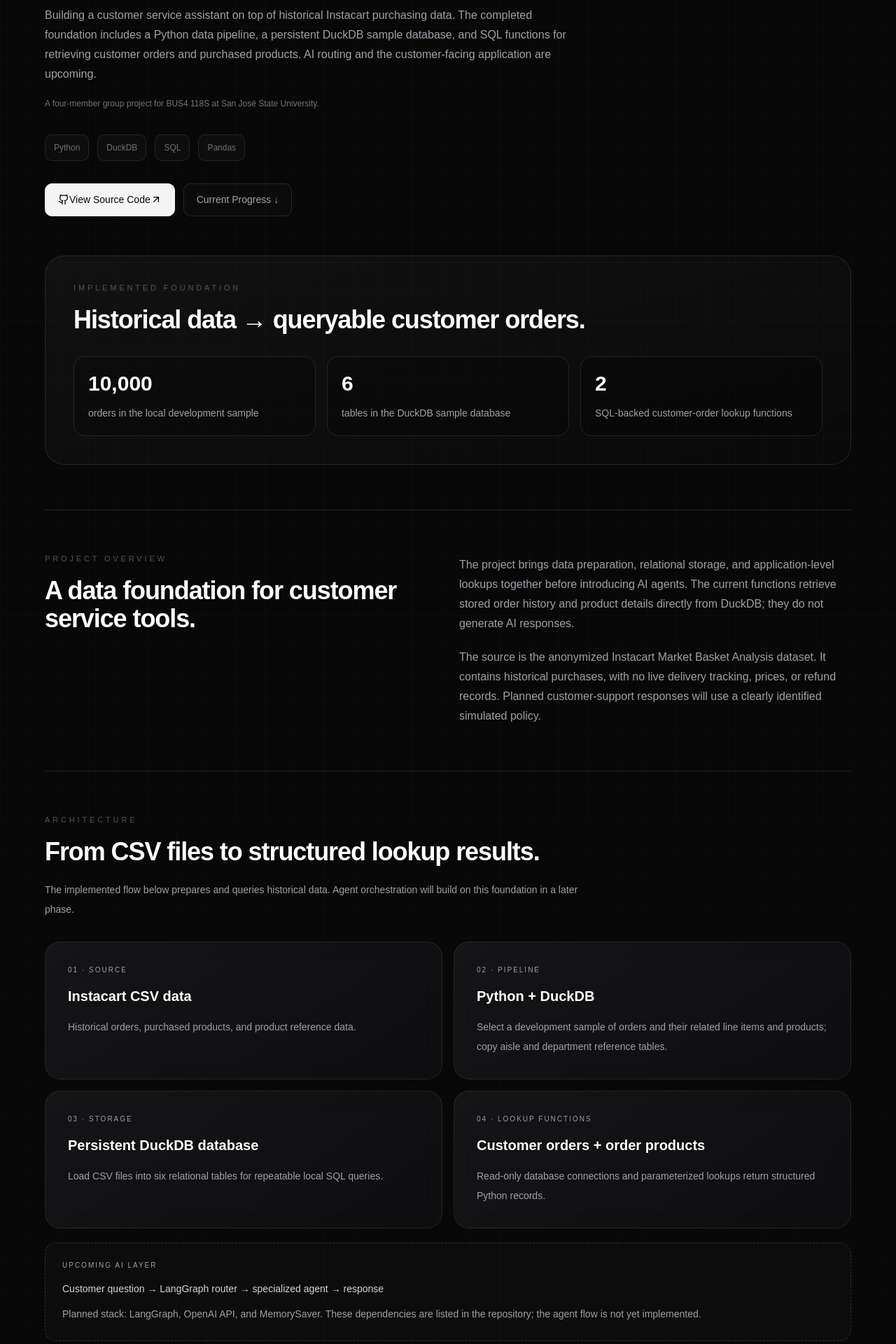
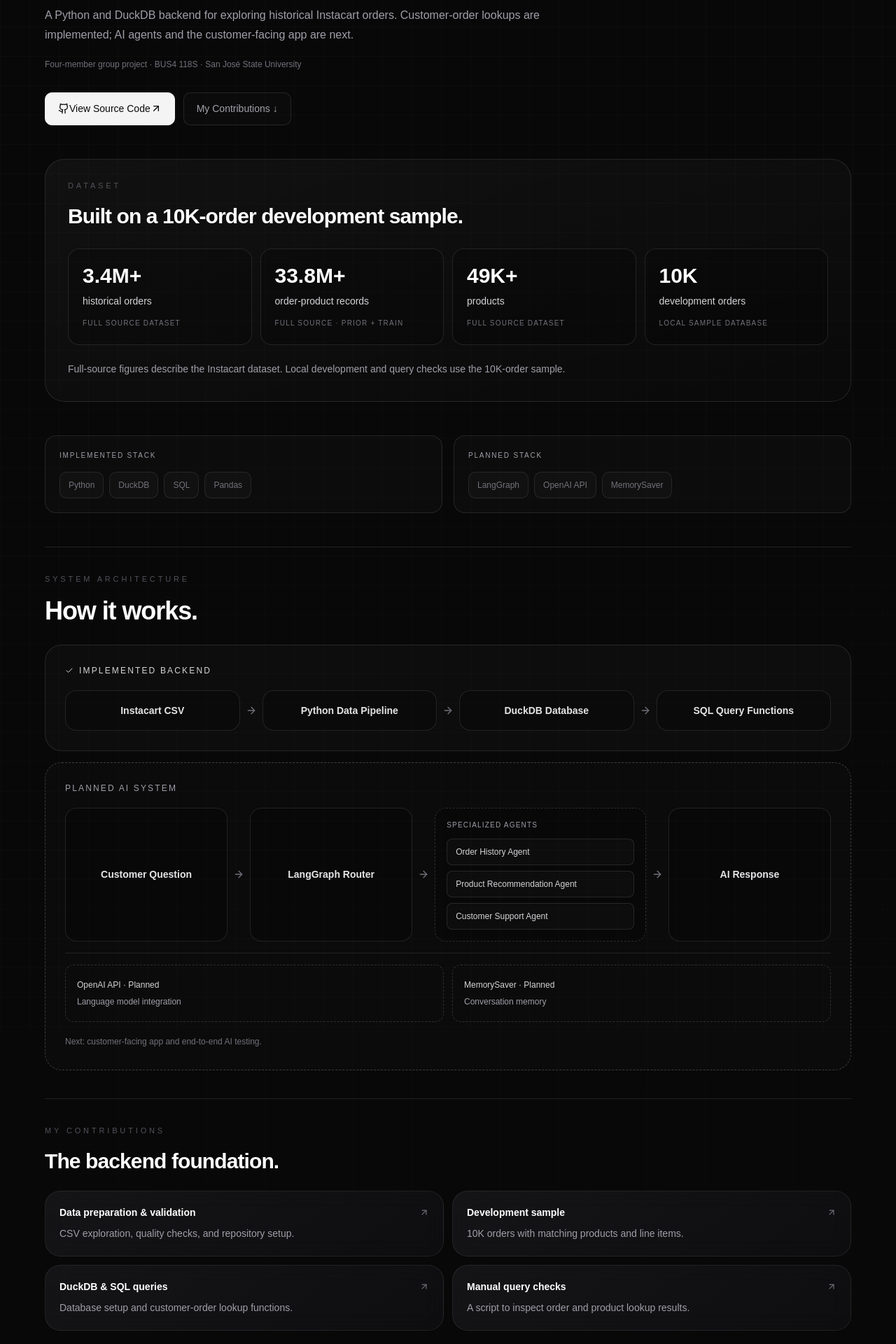
Before and after one commit to Mohamed254-pixel/Mohamed-portfolio, a Next.js app: page /projects/agentic-ai-customer-service in a window 1280 px wide. Shown: the part 340-2260 px from the top of the page at 70% size. Built offline with nearby package versions, Linux system fonts and the light colour scheme; no server answers.

Commit message:
Simplify AI customer service case study for recruiter review

```diff
--- a/app/projects/agentic-ai-customer-service/page.tsx
+++ b/app/projects/agentic-ai-customer-service/page.tsx
@@ -1,250 +1,201 @@
 import type { Metadata } from "next";
 import Link from "next/link";
-import { LuArrowUpRight, LuGithub } from "react-icons/lu";
+import {
+  LuArrowRight,
+  LuArrowUpRight,
+  LuCheck,
+  LuGithub,
+  LuTerminal,
+} from "react-icons/lu";
 
 export const metadata: Metadata = {
   title: "Agentic AI Customer Service Assistant",
   description:
-    "An in-development customer service assistant with a Python data pipeline, DuckDB database, and SQL order-history lookups. AI routing and the application are upcoming.",
+    "An in-development customer service assistant: Python data preparation, a DuckDB development database, and SQL order lookups, with AI routing planned.",
   alternates: { canonical: "/projects/agentic-ai-customer-service" },
 };
 
 const githubUrl =
   "https://github.com/Mohamed254-pixel/Agentic-AI-customer-service";
 
-const architecture = [
-  {
-    label: "Source",
-    title: "Instacart CSV data",
-    description: "Historical orders, purchased products, and product reference data.",
-  },
-  {
-    label: "Pipeline",
-    title: "Python + DuckDB",
-    description:
-      "Select a development sample of orders and their related line items and products; copy aisle and department reference tables.",
-  },
-  {
-    label: "Storage",
-    title: "Persistent DuckDB database",
-    description:
-      "Load CSV files into six relational tables for repeatable local SQL queries.",
-  },
-  {
-    label: "Lookup functions",
-    title: "Customer orders + order products",
-    description:
-      "Read-only database connections and parameterized lookups return structured Python records.",
-  },
+const contributions = [
+  ["Data preparation & validation", "CSV exploration, quality checks, and repository setup.", "4220ab4"],
+  ["Development sample", "10K orders with matching products and line items.", "bd564b7"],
+  ["DuckDB & SQL queries", "Database setup and customer-order lookup functions.", "c109ba9"],
+  ["Manual query checks", "A script to inspect order and product lookup results.", "c109ba9"],
 ];
 
-const completed = [
-  {
-    title: "Python data pipeline",
-    file: "scripts/create_sample.py",
-    description:
-      "Builds a development sample from prior and training orders, selects the matching order items and products, and copies the small reference tables. Separate scripts inspect CSV row counts, ID uniqueness, and initial missing values.",
-  },
-  {
-    title: "Persistent database",
-    file: "scripts/build_db.py",
-    description:
-      "Loads orders, prior and training order items, products, aisles, and departments into DuckDB. The loader supports sample or full CSV inputs; the existing local database contains the development sample.",
-  },
-  {
-    title: "Customer order history",
-    file: "get_customer_orders(user_id)",
-    description:
-      "Retrieves a customer's historical orders, sorted by order number from newest to oldest. The function opens DuckDB in read-only mode, binds the customer ID as a query parameter, and returns a list of dictionaries.",
-  },
-  {
-    title: "Products in an order",
-    file: "get_order_products(order_id)",
-    description:
-      "Checks whether an order belongs to the prior or training split, joins its line items with product names, and returns items in add-to-cart order. Unknown orders and unsupported splits return an empty list.",
-  },
-];
+function FlowArrow() {
+  return (
+    <li className="flex items-center justify-center py-1 text-zinc-500" aria-hidden="true">
+      <LuArrowRight className="h-4 w-4 rotate-90 lg:rotate-0" />
+    </li>
+  );
+}
 
-const upcoming = [
-  [
-    "Agent routing",
-    "Use LangGraph to route requests to order-history, product-recommendation, or customer-support agents.",
-  ],
-  [
-    "AI agents and model integration",
-    "Connect specialized agents to the OpenAI API and the existing data functions. Recommendation and support responses remain planned functionality.",
-  ],
-  [
-    "Conversation memory",
-    "Add MemorySaver to maintain conversation context across multiple turns.",
-  ],
-  [
-    "Customer service application",
-    "Implement the application flow and test conversations and agent responses. The application entry point and agent modules are currently placeholders.",
-  ],
-];
+function FlowNode({ title }: { title: string }) {
+  return (
+    <li className="flex items-center justify-center rounded-2xl border border-white/10 bg-black/20 p-4 text-center">
+      <h4 className="text-sm font-semibold leading-6 text-zinc-200">{title}</h4>
+    </li>
+  );
+}
 
 export default function AgenticCustomerServiceProject() {
   return (
     <main className="site-enter min-h-screen bg-[#080808] text-white px-5 md:px-10 lg:px-14 py-8">
       <div className="fixed inset-0 pointer-events-none grid-background" aria-hidden="true" />
-
       <div className="relative max-w-6xl mx-auto">
         <Link href="/#portfolio" className="text-sm text-zinc-400 hover:text-white transition">
           ← Back to Portfolio
         </Link>
 
-        <section className="pt-16 pb-14">
+        <header className="pt-16 pb-12">
           <div className="flex flex-wrap items-center gap-3 mb-6">
-            <p className="text-xs tracking-[0.25em] text-zinc-400 uppercase">
-              AI · Software · Data Engineering
-            </p>
-            <span className="inline-flex items-center gap-2 rounded-full border border-white/10 bg-white/[0.03] px-3 py-1.5 text-[10px] uppercase tracking-[0.18em] text-zinc-400">
-              <span className="h-1.5 w-1.5 rounded-full bg-zinc-400" />
-              In Development
+            <p className="text-xs tracking-[0.25em] text-zinc-400 uppercase">AI · Software · Data Engineering</p>
+            <span className="inline-flex items-center gap-2 rounded-full border border-white/10 bg-white/[0.03] px-3 py-1.5 text-[10px] uppercase tracking-[0.18em] text-zinc-300">
+              <span className="h-1.5 w-1.5 rounded-full bg-zinc-400" /> In Development
             </span>
           </div>
-
           <h1 className="max-w-4xl text-4xl sm:text-5xl md:text-7xl font-black tracking-[-0.05em] leading-[1.02]">
-            Agentic AI
-            <br />
-            Customer Service Assistant
+            Agentic AI<br />Customer Service Assistant
           </h1>
           <p className="mt-7 max-w-3xl text-sm md:text-base text-zinc-400 leading-7">
-            Building a customer service assistant on top of historical Instacart
-            purchasing data. The completed foundation includes a Python data
-            pipeline, a persistent DuckDB sample database, and SQL functions for
-            retrieving customer orders and purchased products. AI routing and the
-            customer-facing application are upcoming.
+            A Python and DuckDB backend for exploring historical Instacart
+            orders. Customer-order lookups are implemented; AI agents and the
+            customer-facing app are next.
           </p>
           <p className="mt-4 text-xs leading-6 text-zinc-500">
-            A four-member group project for BUS4 118S at San José State University.
+            Four-member group project · BUS4 118S · San José State University
           </p>
-
-          <div className="flex flex-wrap gap-3 mt-8" aria-label="Implemented technology stack">
-            {["Python", "DuckDB", "SQL", "Pandas"].map((item) => (
-              <span key={item} className="skill-pill">{item}</span>
-            ))}
-          </div>
-          <div className="flex flex-wrap gap-3 mt-8">
+          <div className="flex flex-wrap gap-3 mt-7">
             <a href={githubUrl} target="_blank" rel="noreferrer" className="premium-button">
               <LuGithub size={16} /> View Source Code <LuArrowUpRight size={16} />
             </a>
-            <a href="#progress" className="ghost-button">Current Progress ↓</a>
+            <a href="#contributions" className="ghost-button">My Contributions ↓</a>
+          </div>
+        </header>
+
+        <section id="scale" className="scroll-mt-8 mb-12 rounded-[28px] border border-white/10 bg-gradient-to-br from-white/[0.04] to-white/[0.01] p-6 md:p-8" aria-labelledby="scale-title">
+          <p className="section-kicker">Dataset</p>
+          <h2 id="scale-title" className="mt-4 text-2xl md:text-3xl font-bold tracking-[-0.03em]">Built on a 10K-order development sample.</h2>
+          <div className="grid gap-3 sm:grid-cols-2 lg:grid-cols-4 mt-7">
+            {[
+              ["3.4M+", "historical orders", "Full source dataset"],
+              ["33.8M+", "order-product records", "Full source · prior + train"],
+              ["49K+", "products", "Full source dataset"],
+              ["10K", "development orders", "Local sample database"],
+            ].map(([value, label, scope]) => (
+              <div key={label} className="rounded-2xl border border-white/10 bg-black/20 p-5">
+                <p className="text-3xl font-semibold">{value}</p>
+                <p className="mt-2 text-sm text-zinc-300">{label}</p>
+                <p className="mt-3 text-[10px] uppercase tracking-[0.12em] leading-5 text-zinc-500">{scope}</p>
+              </div>
+            ))}
+          </div>
+          <p className="mt-5 text-sm leading-7 text-zinc-400">
+            Full-source figures describe the Instacart dataset. Local development
+            and query checks use the 10K-order sample.
+          </p>
+        </section>
+
+        <section aria-label="Technology stack" className="grid gap-4 md:grid-cols-2 mb-12">
+          {[
+            { label: "Implemented Stack", items: ["Python", "DuckDB", "SQL", "Pandas"] },
+            { label: "Planned Stack", items: ["LangGraph", "OpenAI API", "MemorySaver"] },
+          ].map(({ label, items }) => (
+            <div key={label} className="rounded-2xl border border-white/10 bg-white/[0.02] p-5">
+              <h2 className="text-[10px] uppercase tracking-[0.18em] text-zinc-400">{label}</h2>
+              <div className="flex flex-wrap gap-2 mt-4">
+                {items.map((item) => <span key={item} className="skill-pill">{item}</span>)}
+              </div>
+            </div>
+          ))}
+        </section>
+
+        <section id="architecture" className="scroll-mt-8 border-t border-white/10 py-10" aria-labelledby="architecture-title">
+          <p className="section-kicker">System Architecture</p>
+          <h2 id="architecture-title" className="mt-4 text-3xl md:text-4xl font-bold tracking-[-0.03em]">How it works.</h2>
+          <div className="mt-7 rounded-[24px] border border-white/10 bg-white/[0.025] p-5 md:p-7">
+            <h3 className="flex items-center gap-2 text-xs uppercase tracking-[0.18em] text-zinc-300"><LuCheck aria-hidden="true" /> Implemented Backend</h3>
+            <ol className="grid gap-2 lg:grid-cols-[1fr_16px_1fr_16px_1fr_16px_1fr] mt-5" aria-label="Implemented data flow">
+              <FlowNode title="Instacart CSV" />
+              <FlowArrow />
+              <FlowNode title="Python Data Pipeline" />
+              <FlowArrow />
+              <FlowNode title="DuckDB Database" />
+              <FlowArrow />
+              <FlowNode title="SQL Query Functions" />
+            </ol>
+          </div>
+          <div className="mt-4 rounded-[24px] border border-dashed border-white/20 bg-white/[0.015] p-5 md:p-7">
+            <h3 className="text-xs uppercase tracking-[0.18em] text-zinc-400">Planned AI System</h3>
+            <ol className="grid gap-2 lg:grid-cols-[1fr_16px_1fr_16px_1.3fr_16px_1fr] mt-5" aria-label="Planned AI flow">
+              <FlowNode title="Customer Question" />
+              <FlowArrow />
+              <FlowNode title="LangGraph Router" />
+              <FlowArrow />
+              <li className="rounded-2xl border border-dashed border-white/15 bg-black/20 p-4">
+                <h4 className="mb-3 text-[10px] uppercase tracking-[0.12em] text-zinc-400">Specialized Agents</h4>
+                <ul className="space-y-2 text-xs text-zinc-300">
+                  {["Order History Agent", "Product Recommendation Agent", "Customer Support Agent"].map((agent) => (
+                    <li key={agent} className="rounded-lg border border-white/10 bg-white/[0.025] px-3 py-2 leading-5">{agent}</li>
+                  ))}
+                </ul>
+              </li>
+              <FlowArrow />
+              <FlowNode title="AI Response" />
+            </ol>
+            <div className="grid gap-3 sm:grid-cols-2 mt-4 border-t border-white/10 pt-4">
+              <p className="rounded-xl border border-dashed border-white/15 p-4 text-xs leading-6 text-zinc-400"><span className="block font-medium text-zinc-300">OpenAI API · Planned</span>Language model integration</p>
+              <p className="rounded-xl border border-dashed border-white/15 p-4 text-xs leading-6 text-zinc-400"><span className="block font-medium text-zinc-300">MemorySaver · Planned</span>Conversation memory</p>
+            </div>
+            <p className="mt-4 text-xs leading-6 text-zinc-500">Next: customer-facing app and end-to-end AI testing.</p>
           </div>
         </section>
 
-        <section className="mb-16 rounded-[28px] border border-white/10 bg-gradient-to-br from-white/[0.04] to-white/[0.01] p-6 md:p-10" aria-labelledby="foundation-title">
-          <p className="section-kicker">Implemented Foundation</p>
-          <h2 id="foundation-title" className="mt-5 text-2xl md:text-4xl font-bold tracking-[-0.03em]">
-            Historical data → queryable customer orders.
-          </h2>
-          <div className="grid gap-4 sm:grid-cols-3 mt-8">
-            {[
-              ["10,000", "orders in the local development sample"],
-              ["6", "tables in the DuckDB sample database"],
-              ["2", "SQL-backed customer-order lookup functions"],
-            ].map(([value, label]) => (
-              <div key={label} className="rounded-2xl border border-white/10 bg-black/20 p-5">
-                <p className="text-3xl font-semibold">{value}</p>
-                <p className="mt-3 text-sm leading-6 text-zinc-400">{label}</p>
-              </div>
+        <section id="contributions" className="scroll-mt-8 border-t border-white/10 py-10" aria-labelledby="contributions-title">
+          <p className="section-kicker">My Contributions</p>
+          <h2 id="contributions-title" className="mt-4 text-3xl font-bold tracking-[-0.03em]">The backend foundation.</h2>
+          <div className="grid gap-3 md:grid-cols-2 mt-6">
+            {contributions.map(([title, description, commit]) => (
+              <a key={title} href={`${githubUrl}/commit/${commit}`} target="_blank" rel="noreferrer" className="project-card p-5">
+                <h3 className="flex items-center justify-between gap-3 text-sm font-semibold">{title}<LuArrowUpRight className="shrink-0 text-zinc-500" aria-hidden="true" /></h3>
+                <p className="mt-2 text-sm leading-6 text-zinc-400">{description}</p>
+              </a>
             ))}
           </div>
         </section>
 
-        <section className="grid gap-8 border-t border-white/10 py-16 lg:grid-cols-2" aria-labelledby="overview-title">
-          <div>
-            <p className="section-kicker">Project Overview</p>
-            <h2 id="overview-title" className="mt-5 text-3xl md:text-4xl font-bold tracking-[-0.03em]">
-              A data foundation for customer service tools.
-            </h2>
+        <details className="group rounded-[24px] border border-white/10 bg-white/[0.02] mb-10">
+          <summary className="cursor-pointer p-6 text-sm font-medium text-zinc-300 hover:text-white">
+            Technical decisions &amp; validation
+          </summary>
+          <div className="border-t border-white/10 p-6">
+            <dl className="grid gap-5 sm:grid-cols-2 text-sm leading-6">
+              {[
+                ["DuckDB", "Analytical SQL without a separate database server."],
+                ["Development sample", "Smaller inputs for faster local iteration."],
+                ["SQL lookups", "Parameterized IDs, read-only connections, and product joins."],
+                ["Python", "Connects CSV preparation, database loading, and query functions."],
+              ].map(([title, description]) => (
+                <div key={title}><dt className="font-medium text-zinc-200">{title}</dt><dd className="mt-1 text-zinc-400">{description}</dd></div>
+              ))}
+            </dl>
+            <div className="mt-6 border-t border-white/10 pt-5">
+              <h2 className="text-sm font-medium">Testing &amp; Validation</h2>
+              <p className="mt-2 text-sm leading-6 text-zinc-400">Initial data checks and a manual query script are implemented. Full validation and automated backend/AI testing remain unfinished.</p>
+              <a href={`${githubUrl}/blob/main/db/test_queries.py`} target="_blank" rel="noreferrer" className="mt-3 inline-flex items-center gap-1 text-xs text-zinc-300 hover:text-white">View query-check script <LuArrowUpRight aria-hidden="true" /></a>
+            </div>
+            <figure className="mt-5 rounded-2xl border border-dashed border-white/15 bg-black/20 p-6 text-center">
+              <LuTerminal className="mx-auto h-5 w-5 text-zinc-500" aria-hidden="true" />
+              <figcaption className="mt-3 text-xs leading-6 text-zinc-400">Evidence placeholder · Real database query output coming soon.</figcaption>
+            </figure>
           </div>
-          <div className="space-y-5 text-sm md:text-base leading-7 text-zinc-400">
-            <p>
-              The project brings data preparation, relational storage, and
-              application-level lookups together before introducing AI agents.
-              The current functions retrieve stored order history and product
-              details directly from DuckDB; they do not generate AI responses.
-            </p>
-            <p>
-              The source is the anonymized Instacart Market Basket Analysis
-              dataset. It contains historical purchases, with no live delivery
-              tracking, prices, or refund records. Planned customer-support
-              responses will use a clearly identified simulated policy.
-            </p>
-          </div>
-        </section>
+        </details>
 
-        <section className="border-t border-white/10 py-16" aria-labelledby="architecture-title">
-          <p className="section-kicker">Architecture</p>
-          <h2 id="architecture-title" className="mt-5 text-3xl md:text-4xl font-bold tracking-[-0.03em]">
-            From CSV files to structured lookup results.
-          </h2>
-          <p className="mt-5 max-w-3xl text-sm leading-7 text-zinc-400">
-            The implemented flow below prepares and queries historical data.
-            Agent orchestration will build on this foundation in a later phase.
-          </p>
-          <ol className="grid gap-4 md:grid-cols-2 mt-8">
-            {architecture.map((step, index) => (
-              <li key={step.label} className="project-card p-6 md:p-8">
-                <p className="text-[10px] uppercase tracking-[0.2em] text-zinc-400">
-                  0{index + 1} · {step.label}
-                </p>
-                <h3 className="mt-4 text-xl font-semibold">{step.title}</h3>
-                <p className="mt-4 text-sm leading-7 text-zinc-400">{step.description}</p>
-              </li>
-            ))}
-          </ol>
-          <div className="mt-5 rounded-2xl border border-dashed border-white/15 bg-white/[0.02] p-6">
-            <p className="text-[10px] uppercase tracking-[0.2em] text-zinc-400">Upcoming AI Layer</p>
-            <p className="mt-3 text-sm leading-7 text-zinc-300">
-              Customer question → LangGraph router → specialized agent → response
-            </p>
-            <p className="mt-2 text-sm leading-7 text-zinc-400">
-              Planned stack: LangGraph, OpenAI API, and MemorySaver. These
-              dependencies are listed in the repository; the agent flow is not yet implemented.
-            </p>
-          </div>
-        </section>
-
-        <section id="progress" className="scroll-mt-8 border-t border-white/10 py-16" aria-labelledby="progress-title">
-          <p className="section-kicker">Current Progress</p>
-          <h2 id="progress-title" className="mt-5 text-3xl md:text-4xl font-bold tracking-[-0.03em]">
-            Completed data work. AI application in development.
-          </h2>
-          <div className="grid gap-4 md:grid-cols-2 mt-8">
-            {completed.map((item) => (
-              <article key={item.title} className="project-card p-6 md:p-8">
-                <p className="text-[10px] uppercase tracking-[0.2em] text-zinc-400">Completed</p>
-                <h3 className="mt-4 text-xl font-semibold">{item.title}</h3>
-                <code className="mt-3 block break-words text-xs text-zinc-400">{item.file}</code>
-                <p className="mt-4 text-sm leading-7 text-zinc-400">{item.description}</p>
-              </article>
-            ))}
-          </div>
-        </section>
-
-        <section className="border-t border-white/10 py-16" aria-labelledby="upcoming-title">
-          <p className="section-kicker">Upcoming Features</p>
-          <h2 id="upcoming-title" className="mt-5 text-3xl md:text-4xl font-bold tracking-[-0.03em]">
-            Connecting the data layer to AI agents.
-          </h2>
-          <div className="grid gap-4 md:grid-cols-2 mt-8">
-            {upcoming.map(([title, description]) => (
-              <article key={title} className="rounded-[22px] border border-dashed border-white/15 bg-white/[0.02] p-6 md:p-8">
-                <p className="text-[10px] uppercase tracking-[0.2em] text-zinc-500">Planned · Not Yet Implemented</p>
-                <h3 className="mt-4 text-xl font-semibold">{title}</h3>
-                <p className="mt-4 text-sm leading-7 text-zinc-400">{description}</p>
-              </article>
-            ))}
-          </div>
-        </section>
-
-        <nav aria-label="Project links" className="flex flex-wrap gap-4 border-t border-white/10 py-12">
-          <a href={githubUrl} target="_blank" rel="noreferrer" className="premium-button">
-            <LuGithub size={16} /> View GitHub <LuArrowUpRight size={16} />
-          </a>
+        <nav aria-label="Project links" className="flex flex-wrap gap-4 border-t border-white/10 py-10">
+          <a href={githubUrl} target="_blank" rel="noreferrer" className="premium-button"><LuGithub size={16} /> View GitHub <LuArrowUpRight size={16} /></a>
           <Link href="/#portfolio" className="ghost-button">More Projects</Link>
         </nav>
       </div>
```
